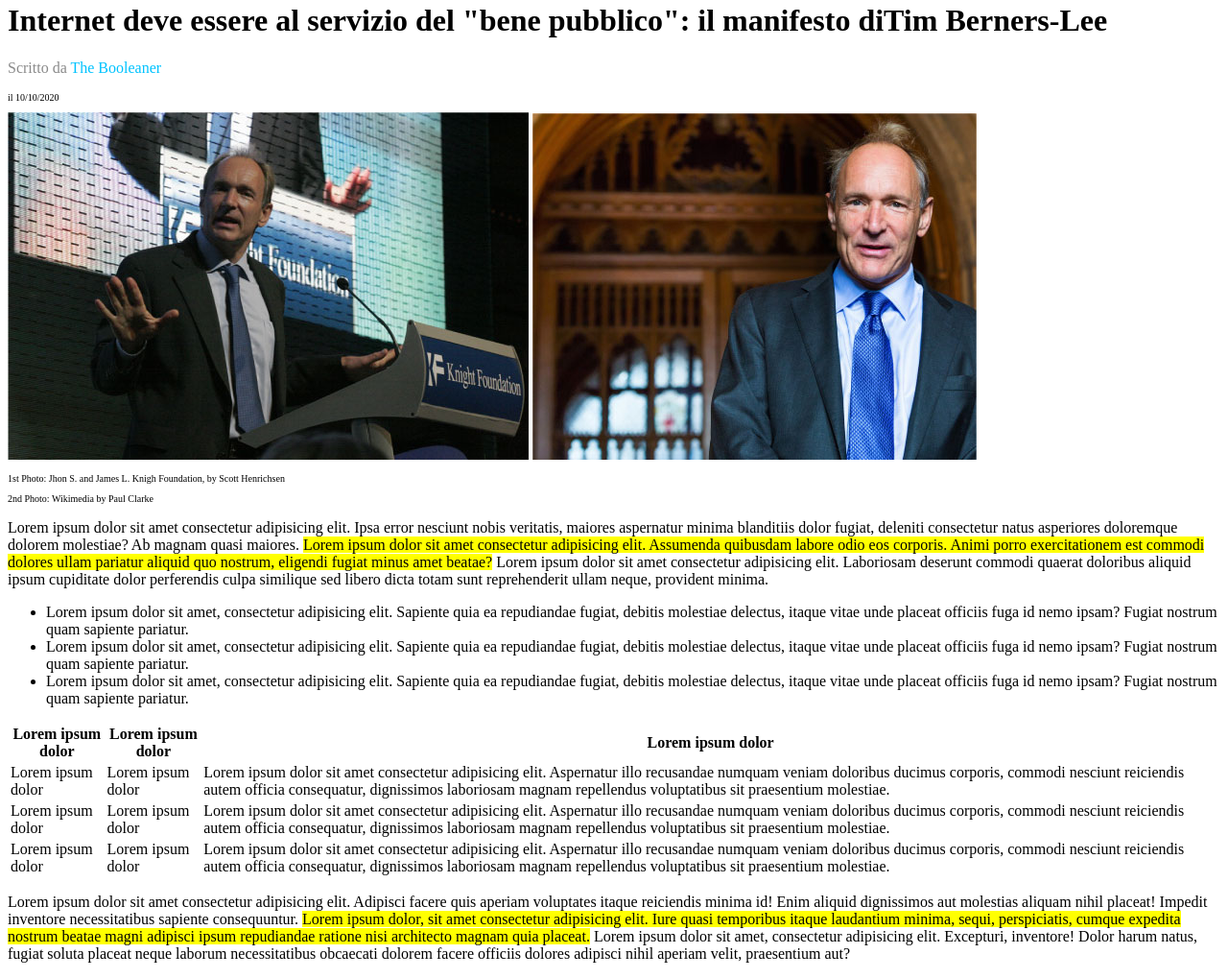
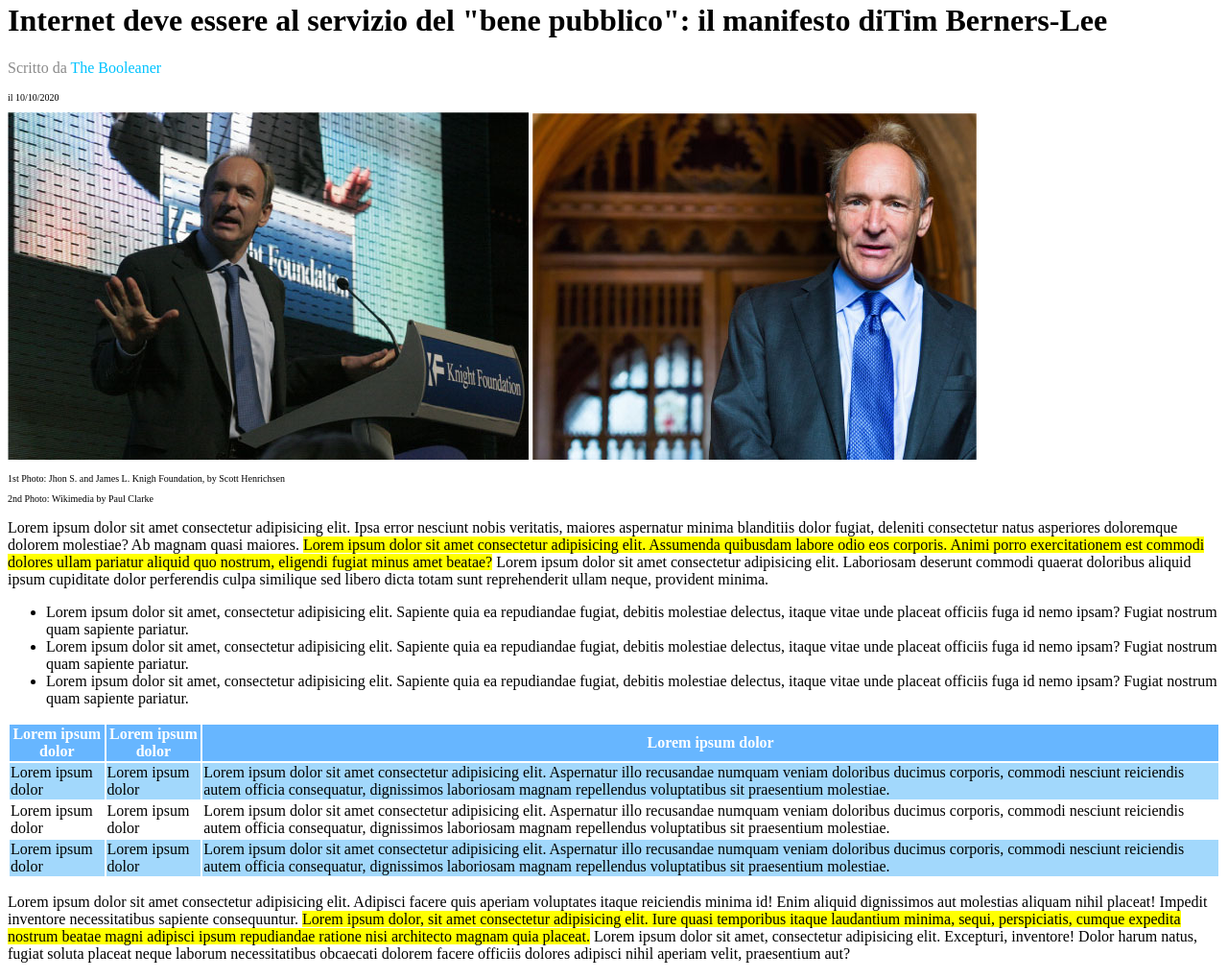
Before and after one commit to MarikaFriscina/html-css-booleaner, a plain HTML site: page index.html in a window 1280 px wide. Shown: the part 68-1087 px from the top of the page at 96% size. Drawn offline with Linux system fonts and the light colour scheme.

Commit message:
completed table

```diff
--- a/css/style.css
+++ b/css/style.css
@@ -30,3 +30,12 @@ h1{
 span{
     background-color: yellow;
 }
+
+.title{
+    background-color: rgb(103, 182, 255);
+    color: white;
+}
+
+.colored{
+    background-color: rgb(162, 216, 252);
+}
--- a/index.html
+++ b/index.html
@@ -35,12 +35,12 @@
         </ul>
         <section>
             <table>
-                <tr>
+                <tr class="title">
                     <th>Lorem ipsum dolor</th>
                     <th>Lorem ipsum dolor</th>
                     <th>Lorem ipsum dolor</th>
                 </tr>
-                <tr>
+                <tr class="colored">
                     <td>Lorem ipsum dolor</td>
                     <td>Lorem ipsum dolor</td>
                     <td>Lorem ipsum dolor sit amet consectetur adipisicing elit. Aspernatur illo recusandae numquam veniam doloribus ducimus corporis, commodi nesciunt reiciendis autem officia consequatur, dignissimos laboriosam magnam repellendus voluptatibus sit praesentium molestiae.</td>
@@ -52,7 +52,7 @@
                     <td>Lorem ipsum dolor sit amet consectetur adipisicing elit. Aspernatur illo recusandae numquam veniam doloribus ducimus corporis, commodi nesciunt reiciendis autem officia consequatur, dignissimos laboriosam magnam repellendus voluptatibus sit praesentium molestiae.</td>
                 </tr>
 
-                <tr>
+                <tr class="colored">
                     <td>Lorem ipsum dolor</td>
                     <td>Lorem ipsum dolor</td>
                     <td>Lorem ipsum dolor sit amet consectetur adipisicing elit. Aspernatur illo recusandae numquam veniam doloribus ducimus corporis, commodi nesciunt reiciendis autem officia consequatur, dignissimos laboriosam magnam repellendus voluptatibus sit praesentium molestiae.</td>
```
